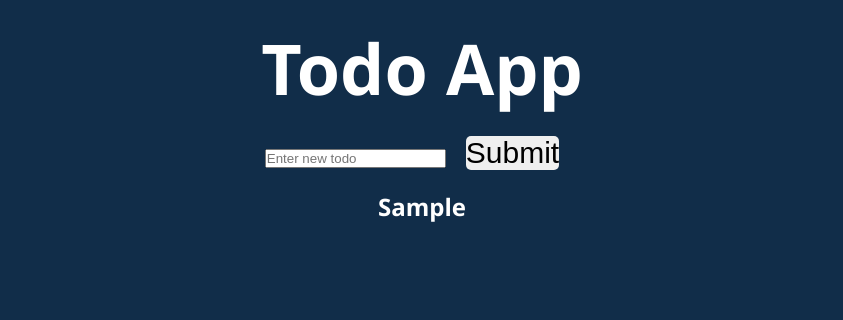
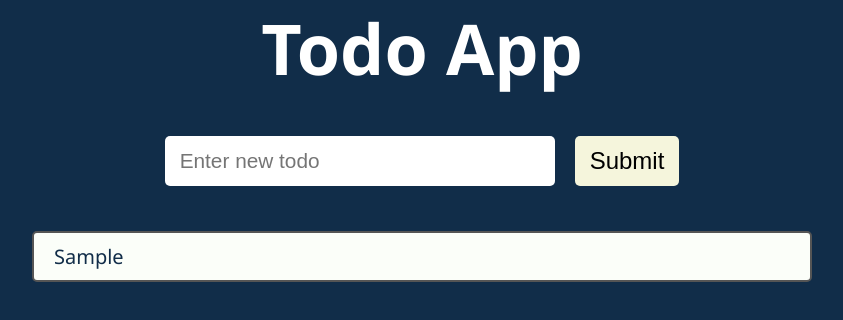
Before and after one commit to notawhalea/ToDo-App, a React (Create React App) app: page / in a window 1280 px wide. Both pictures are taken after typing "Sample" into the empty fields and a click on the button "Submit". Shown: the top 320 px of the page, without its empty margins (218-1061 px from the left). Built offline with nearby package versions, Linux system fonts and the light colour scheme.

Commit message:
feat: add styles for component

```diff
--- a/src/App.css
+++ b/src/App.css
@@ -1,15 +1,9 @@
 .App {
   text-align: center;
-}
-button {
-
-  font-size: 30px;
-  border-radius: 5px;
-  margin: 20px;
-  border: 0;
-  cursor: pointer;
+  max-width: 800px;
+  margin: 0 auto;
 }
 h1 {
   font-size: 70px;
-  margin-top: 20px;
+  margin-bottom: 40px;
 }
--- a/src/components/Todos/Todo.js
+++ b/src/components/Todos/Todo.js
@@ -1,6 +1,10 @@
+import styles from './Todo.module.css'
+
 function Todo({todo}) {
     return (
-        <h2>{todo}</h2>
+        <div className={styles.todo}>
+            <div className={styles.todoText}>{todo}</div>
+        </div>
     )
 }
 
--- a/src/components/Todos/Todo.module.css
+++ b/src/components/Todos/Todo.module.css
@@ -0,0 +1,17 @@
+.todo {
+    display: flex;
+    align-items: center;
+    padding: 10px 20px;
+    margin: 15px 0;
+    font-size: 20px;
+    border-radius: 5px;
+    border: 2px solid #555;
+    color: #112d49;
+    background-color: #fbfef9;
+    user-select: none;
+}
+
+.todoText {
+    width: 100%;
+    text-align: left;
+}
--- a/src/components/Todos/TodoForm.js
+++ b/src/components/Todos/TodoForm.js
@@ -1,4 +1,5 @@
 import {useState} from "react";
+import styles from "./TodoForm.module.css"
 
 function TodoForm({addTodos}) {
     const [text, setText] = useState('')
@@ -8,10 +9,12 @@
         setText('')
     }
     return (
-        <form onSubmit={addTodoHandler}>
-            <input value={text} onChange={(e) => setText(e.target.value)} placeholder="Enter new todo" />
-            <button type="submit">Submit</button>
-        </form>
+        <div className={styles.todoFormContainer}>
+            <form onSubmit={addTodoHandler}>
+                <input value={text} onChange={(e) => setText(e.target.value)} placeholder="Enter new todo" />
+                <button type="submit">Submit</button>
+            </form>
+        </div>
     )
 }
 export default TodoForm
--- /dev/null
+++ b/src/components/Todos/TodoForm.module.css
@@ -0,0 +1,34 @@
+.todoFormContainer {
+    margin-bottom: 20px;
+}
+
+.todoFormContainer form {
+    display: flex;
+    align-items: center;
+    justify-content: center;
+}
+
+.todoFormContainer input {
+    width: 45%;
+    height: 30px;
+    font-size: 1.3rem;
+}
+
+.todoFormContainer button {
+    margin-left: 20px;
+    height: 50px;
+    cursor: pointer;
+    background-color: beige;
+    font-size: 1.5rem;
+}
+
+.todoFormContainer button:hover {
+    background-color: rgb(240, 240, 155);
+}
+
+.todoFormContainer input,
+button {
+    padding: 10px 15px;
+    border: none;
+    border-radius: 5px;
+}
--- a/src/components/Todos/TodoList.js
+++ b/src/components/Todos/TodoList.js
@@ -1,7 +1,9 @@
 import Todo from "./Todo";
+import styles from './TodoList.module.css'
 
 function TodoList({todos}) {
-    return todos.map((todo, index) => <Todo todo={todo} key={index}/>
-    )
+   return  (<div className={styles.todoListContainer}>
+       {!!todos.length ? todos.map((todo, index) => <Todo todo={todo} key={index} />) : <h2>There are no todos...</h2>}
+    </div>)
 }
 export default TodoList
--- a/src/components/Todos/TodoList.module.css
+++ b/src/components/Todos/TodoList.module.css
@@ -0,0 +1,3 @@
+.todoListContainer {
+    padding: 10px;
+}
```
Also changed, not shown: src/components/Todos/TodoForm.module.js (deleted).
